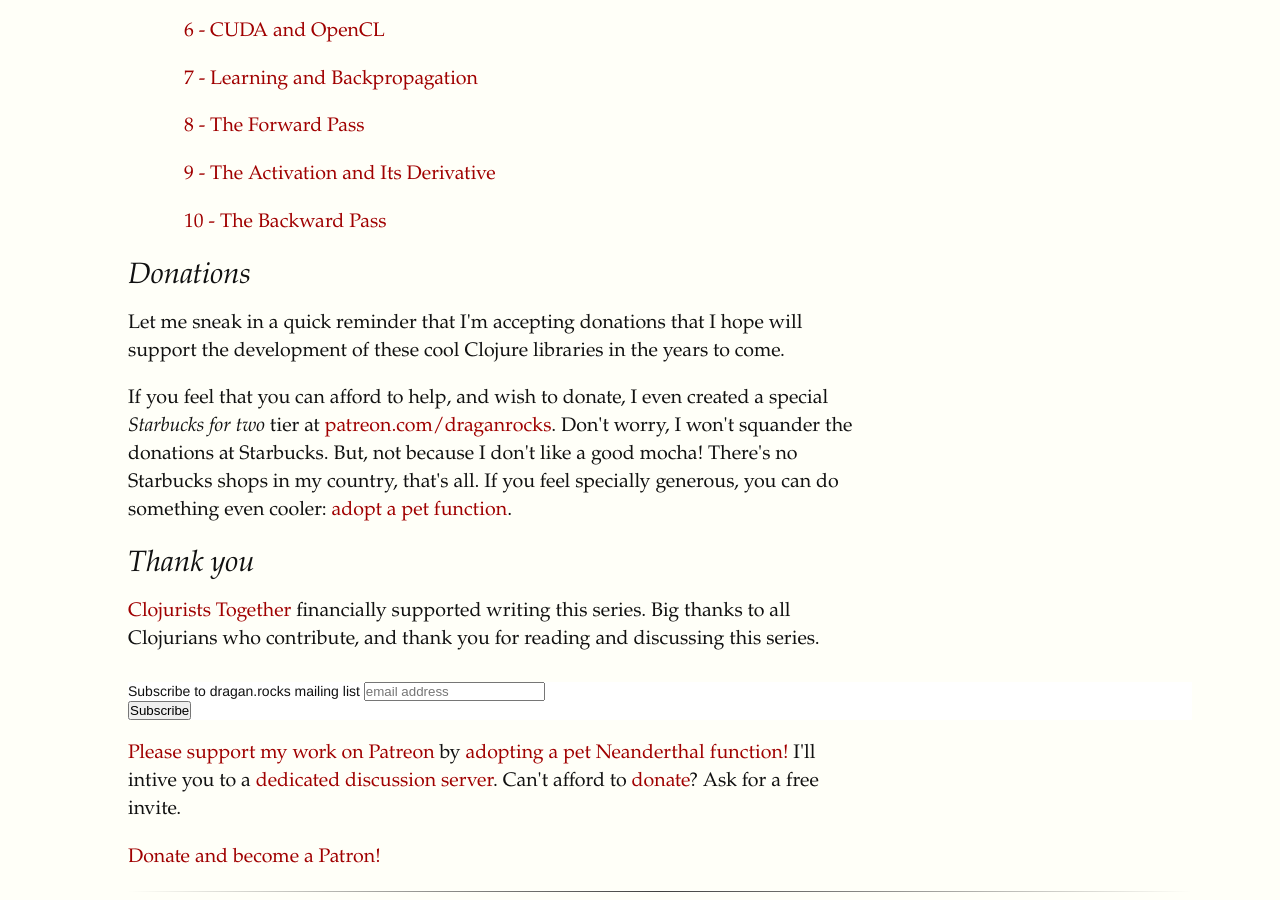
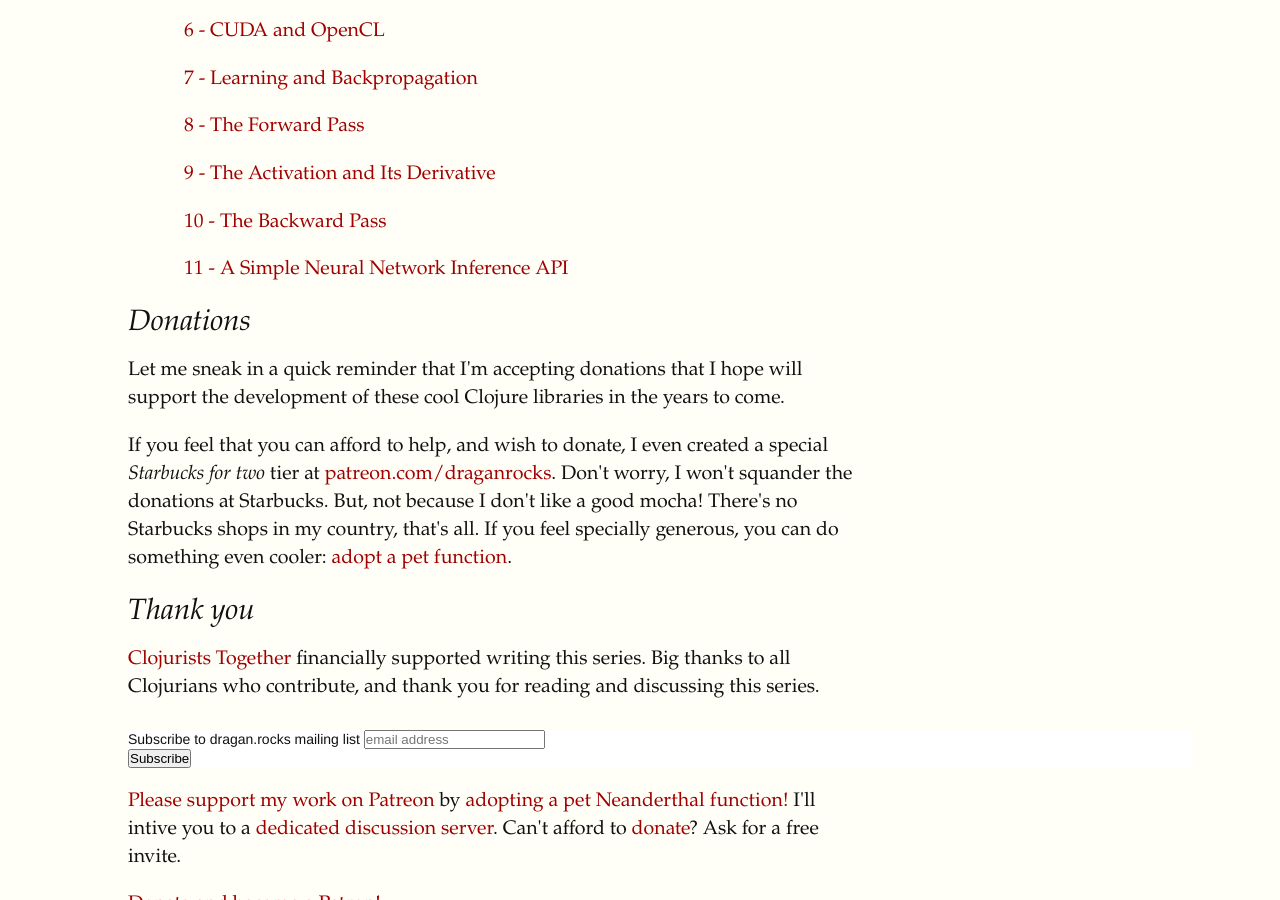
Before and after one commit to blueberry/blueberry.github.io, a Jekyll site: the page built from _posts/2019-02-01-Deep-Learning-in-Clojure-From-Scratch-to-GPU-0-Why-Bother.html, in a window 1280 px wide and 900 px high, scrolled down 3086 px. Built offline with Jekyll 4.4.1, drawn with Linux system fonts in a browser that asks for light colours; comment, search, counter and statistics services are not loaded.

Commit message:
Update ToC.

```diff
--- a/_posts/2019-02-01-Deep-Learning-in-Clojure-From-Scratch-to-GPU-0-Why-Bother.html
+++ b/_posts/2019-02-01-Deep-Learning-in-Clojure-From-Scratch-to-GPU-0-Why-Bother.html
@@ -9,8 +9,8 @@ tags:
 - OpenCL
 author: dragan
 layout: post
+title: Deep Learning in Clojure from Scratch to GPU - Part 0 - Why Bother?
 excerpt: An introduction to a series of tutorials about Deep Learning in Clojure funded by Clojurists Together. Start with an empty clj file and build a fast neural network that runs on the GPU, built with nothing else but plain Clojure and Neanderthal. The series is a companion to a free online book Neural Networks and Deep Learning.
-title: Deep Learning in Clojure from Scratch to GPU - Part 0 - Why Bother?
 categories:
 - Deep Learning
 - Neanderthal
@@ -150,6 +150,7 @@ This ToC will be updated with links to the new articles.
 <li><a href="./Deep-Learning-in-Clojure-From-Scratch-to-GPU-8-The-Forward-Pass-CPU-GPU-CUDA-OpenCL-Nvidia-AMD-Intel">8 - The Forward Pass</a></li>
 <li><a href="./Deep-Learning-in-Clojure-From-Scratch-to-GPU-9-The-Activation-and-its-Derivative">9 - The Activation and Its Derivative</a></li>
 <li><a href="./Deep-Learning-in-Clojure-From-Scratch-to-GPU-10-The-Backward-Pass-CDU-GPU-CUDA-OpenCL-Nvidia-AMD-Intel">10 - The Backward Pass</a></li>
+<li><a href="./Deep-Learning-in-Clojure-From-Scratch-to-GPU-11-A-Simple-Neural-Network-API">11 - A Simple Neural Network Inference API</a></li>
 </ul>
 </div>
 </div>
```
